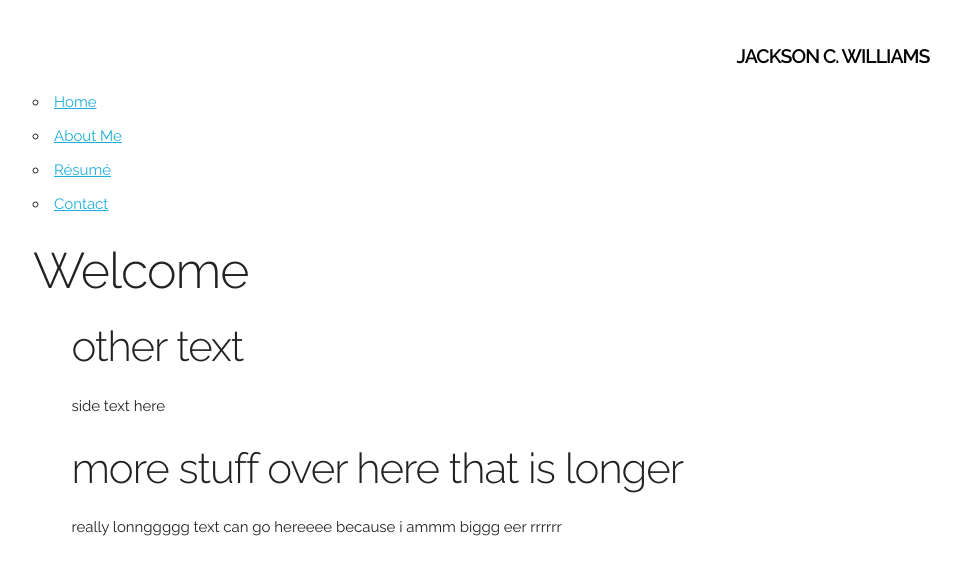
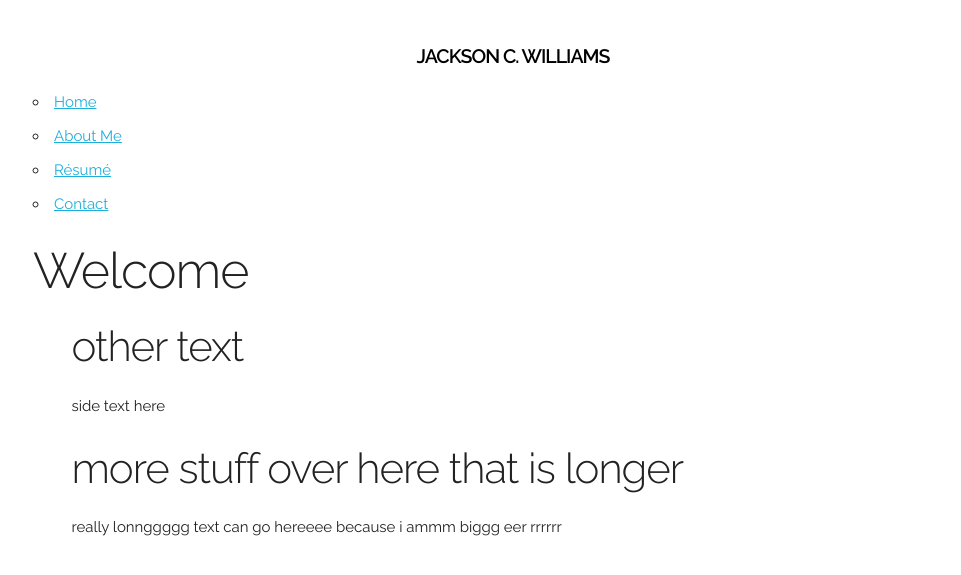
Before and after one commit to jacksoncwilliams/jackson-erin, a Jekyll site: the page built from simpleindex.html, in a window 1280 px wide. Shown: the top 575 px of the page, without its empty margins (127-1088 px from the left). Built offline with Jekyll 4.4.1, drawn with Linux system fonts in a browser that asks for light colours.

Commit message:
Update simple.css

```diff
--- a/css/simple.css
+++ b/css/simple.css
@@ -32,10 +32,8 @@ header {
 #name {
    position: absolute;
    top:50%;
-   margin-left: 50%;
-   margin-right: 50%;
    height:auto;
-   width: 50%;
+   width: 100%;
 
 
 }
```
